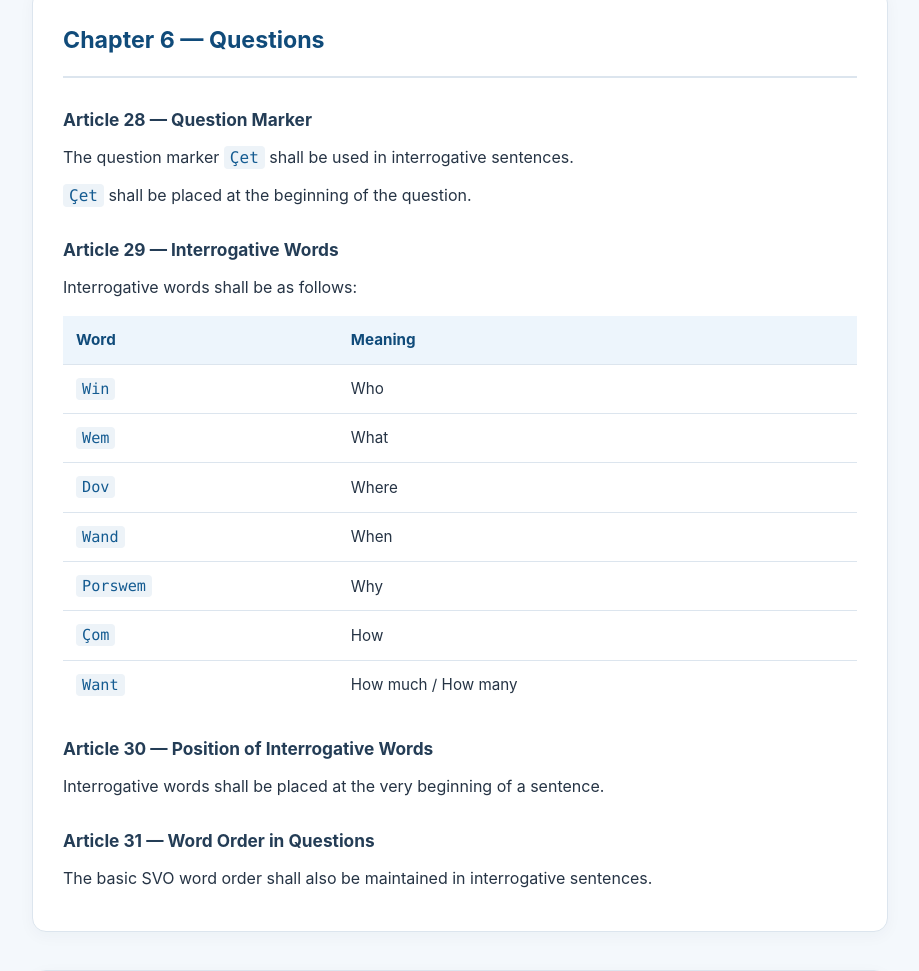
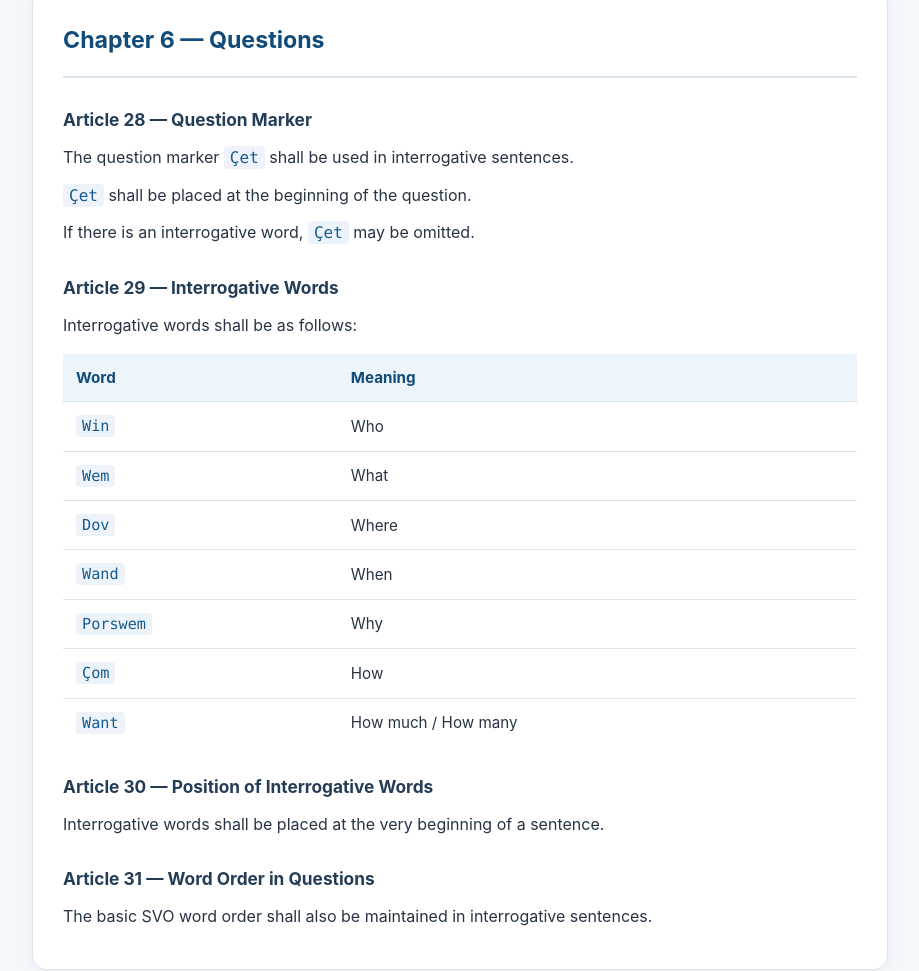
Before and after one commit to t1site/sharmanta, a plain HTML site: page index.html in a window 1280 px wide. Shown: the part 5160-6131 px from the top of the page, without its empty margins (180-1099 px from the left). Drawn offline with Linux system fonts and the light colour scheme.

Commit message:
Update index.html

```diff
--- a/index.html
+++ b/index.html
@@ -376,6 +376,7 @@ footer {
 <h3>Article 28 — Question Marker</h3>
 <p>The question marker <code>Çet</code> shall be used in interrogative sentences.</p>
 <p><code>Çet</code> shall be placed at the beginning of the question.</p>
+<p>If there is an interrogative word, <code>Çet</code> may be omitted.</p>
 </article>
 
 <article>
```
